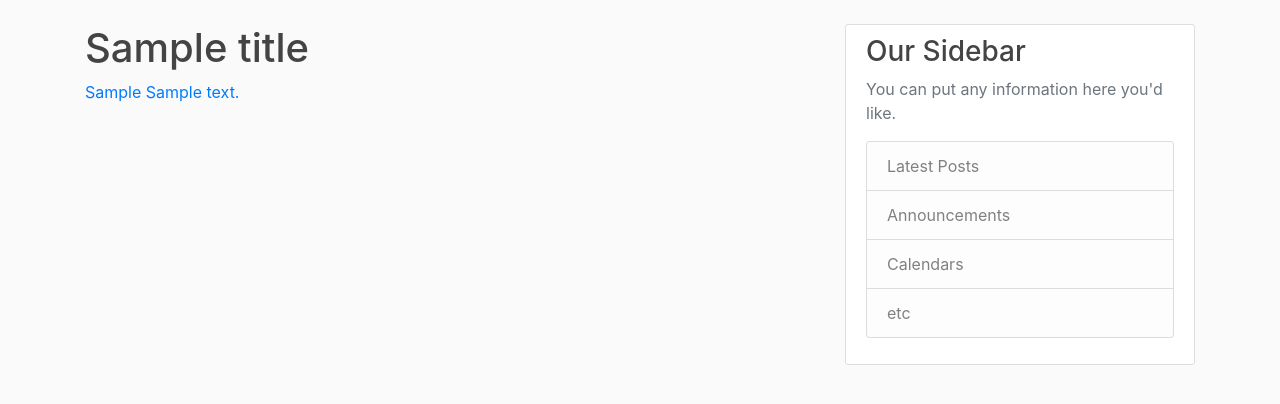
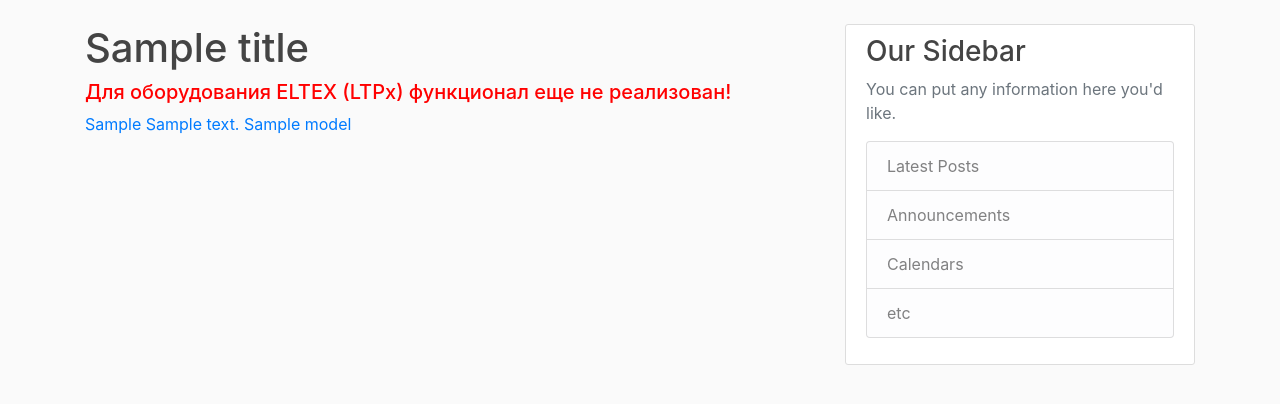
Before and after one commit to ms77grz/dj3vtk-tftp, a Django app: template dj3pro/network/templates/network/gpon/olt_list.html in a window 1280 px wide. Shown: the part 56-460 px from the top of the page. Run offline with Django 3.2, Linux system fonts and the light colour scheme; the template is opened without the code that fills it: most values are stand-ins (such as "Sample title", 1, 10 or a date in 2020); parts of the project's set-up code (start-up, migrations or seed data) failed here and were passed over; some libraries are stand-ins or nearby versions.

Commit message:
gpon model / eltex announcement

```diff
--- a/dj3pro/network/templates/network/gpon/olt_list.html
+++ b/dj3pro/network/templates/network/gpon/olt_list.html
@@ -5,11 +5,13 @@
 
 {% block content %}
 <h1>{{ title }}</h1>
+<h5 style="color: red;">Для оборудования ELTEX (LTPx) функционал еще не реализован!</h5>
 <ul>
     {% for olt in olts %}
     <li><a href="{% url 'olt_detail' olt.ip %}">
             {{ olt.ip }}
             {{ olt.address }}
+            {{ olt.model }}
         </a>
     </li>
     {% endfor%}
--- a/dj3pro/network/views.py
+++ b/dj3pro/network/views.py
@@ -20,7 +20,7 @@ def olt_list(request):
 
     df = pd.read_csv(file_path, names=(
         'id', 'address', 'ip', 'model', 's_cap', 'b_cap', 'xnum', 'xplata', 'boards', 'inst_date', 'lat', 'lon', 'area', 'desc'))
-    df1 = df[['ip', 'address']]
+    df1 = df[['ip', 'address', 'model']]
     olts = df1.to_dict('records')
 
     return render(request, 'network/gpon/olt_list.html', {'title': title, 'olts': olts})
```
